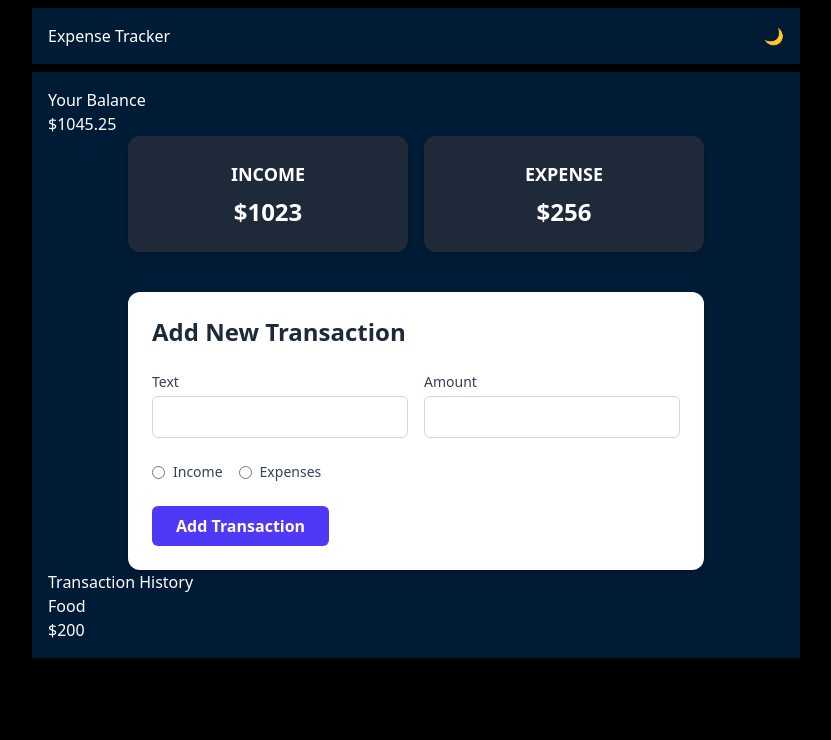
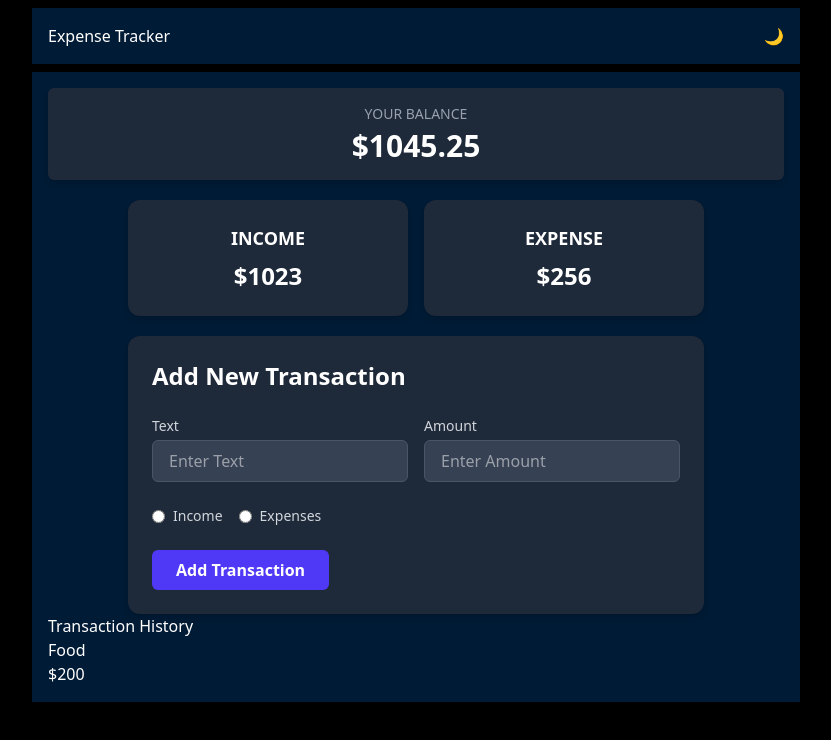
Before and after one commit to Soumita-Nag/ExpenseTracker, a Vue app: page / in a window 1280 px wide. Shown: the top 740 px of the page, without its empty margins (224-1055 px from the left). Built offline with nearby package versions, Linux system fonts and the light colour scheme.

Commit message:
transaction and balance section updated

```diff
--- a/src/components/AddTransaction.vue
+++ b/src/components/AddTransaction.vue
@@ -1,37 +1,33 @@
 <template>
-  <div class="max-w-xl mx-auto mt-10 p-6 bg-white dark:bg-gray-800 shadow-md rounded-xl transition-all duration-300">
+  <div class="max-w-xl mx-auto mt-5 p-6 bg-gray-800 shadow-md rounded-xl transition-all duration-300">
     <div class="mb-6">
-      <h3 class="text-2xl font-semibold text-gray-800 dark:text-white">Add New Transaction</h3>
+      <h3 class="text-2xl font-semibold text-white">Add New Transaction</h3>
     </div>
 
     <form @submit.prevent class="space-y-6">
       <div class="grid grid-cols-1 sm:grid-cols-2 gap-4">
-        <!-- Text Input -->
         <div class="flex flex-col">
-          <label for="text" class="mb-1 text-sm font-medium text-gray-700 dark:text-gray-300">Text</label>
+          <label for="text" class="mb-1 text-sm font-medium text-gray-300">Text</label>
           <input
             type="text"
             name="text"
             id="text"
             placeholder="Enter Text"
-            class="px-4 py-2 rounded-md border border-gray-300 dark:border-gray-600 dark:bg-gray-700 dark:text-white focus:outline-none focus:ring-2 focus:ring-indigo-500"
+            class="px-4 py-2 rounded-md border border-gray-600 bg-gray-700 text-white focus:outline-none focus:ring-2 focus:ring-indigo-500"
           />
         </div>
-
-        <!-- Amount Input -->
         <div class="flex flex-col">
-          <label for="amt" class="mb-1 text-sm font-medium text-gray-700 dark:text-gray-300">Amount</label>
+          <label for="amt" class="mb-1 text-sm font-medium text-gray-300">Amount</label>
           <input
             type="number"
             name="amt"
             id="amt"
             placeholder="Enter Amount"
-            class="px-4 py-2 rounded-md border border-gray-300 dark:border-gray-600 dark:bg-gray-700 dark:text-white focus:outline-none focus:ring-2 focus:ring-indigo-500"
+            class="px-4 py-2 rounded-md border border-gray-600 bg-gray-700 text-white focus:outline-none focus:ring-2 focus:ring-indigo-500"
           />
         </div>
       </div>
 
-      <!-- Radio Buttons -->
       <div class="flex items-center gap-4">
         <div class="flex items-center">
           <input
@@ -41,7 +37,7 @@
             v-model="picked"
             class="text-indigo-600 focus:ring-indigo-500"
           />
-          <label for="income" class="ml-2 text-sm text-gray-700 dark:text-gray-300">Income</label>
+          <label for="income" class="ml-2 text-sm text-gray-300">Income</label>
         </div>
 
         <div class="flex items-center">
@@ -52,11 +48,10 @@
             v-model="picked"
             class="text-indigo-600 focus:ring-indigo-500"
           />
-          <label for="expenses" class="ml-2 text-sm text-gray-700 dark:text-gray-300">Expenses</label>
+          <label for="expenses" class="ml-2 text-sm text-gray-300">Expenses</label>
         </div>
       </div>
 
-      <!-- Submit Button -->
       <button
         type="button"
         class="w-full sm:w-auto px-6 py-2 bg-indigo-600 text-white font-semibold rounded-md hover:bg-indigo-700 transition"
--- a/src/components/Balance.vue
+++ b/src/components/Balance.vue
@@ -1,21 +1,22 @@
 <template>
-    <div>
-        <h3>Your Balance</h3>
-        <h2>$1045.25</h2>
-    </div>
+  <div class="text-center p-4 bg-gray-800 rounded-md shadow-md mb-5">
+    <h3 class="text-gray-400 text-sm uppercase font-medium">
+      Your Balance
+    </h3>
+    <h2 class="text-3xl font-bold text-white mt-1">
+      $1045.25
+    </h2>
+  </div>
 </template>
+
 <script>
-    export default{
-        data(){
-            return{
+export default {
+  data() {
+    return {};
+  },
+  methods: {},
+};
+</script>
 
-            }
-        },
-        methods:{
-
-        },
-    }
-</script>
 <style scoped>
-
 </style>
```
